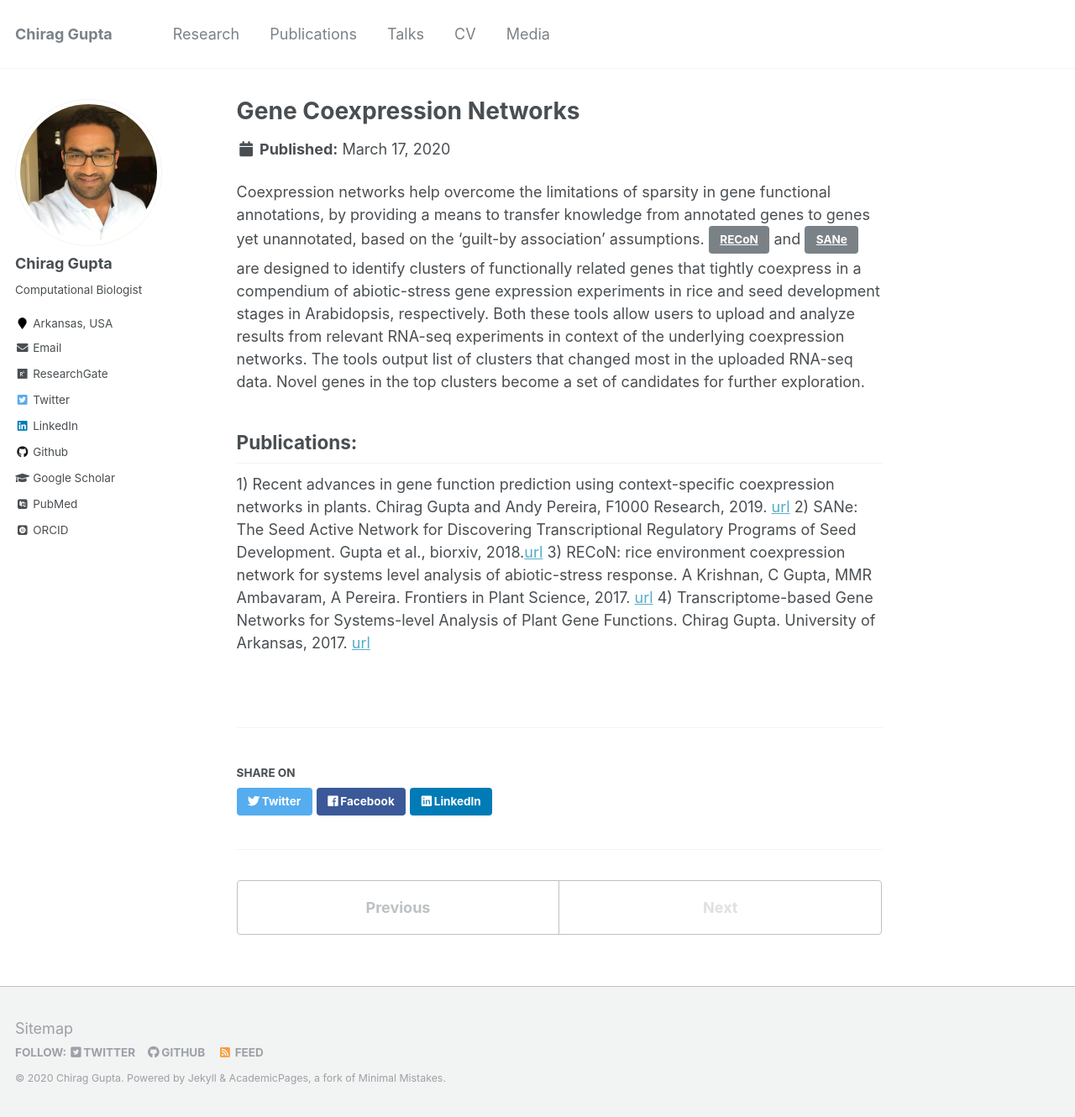
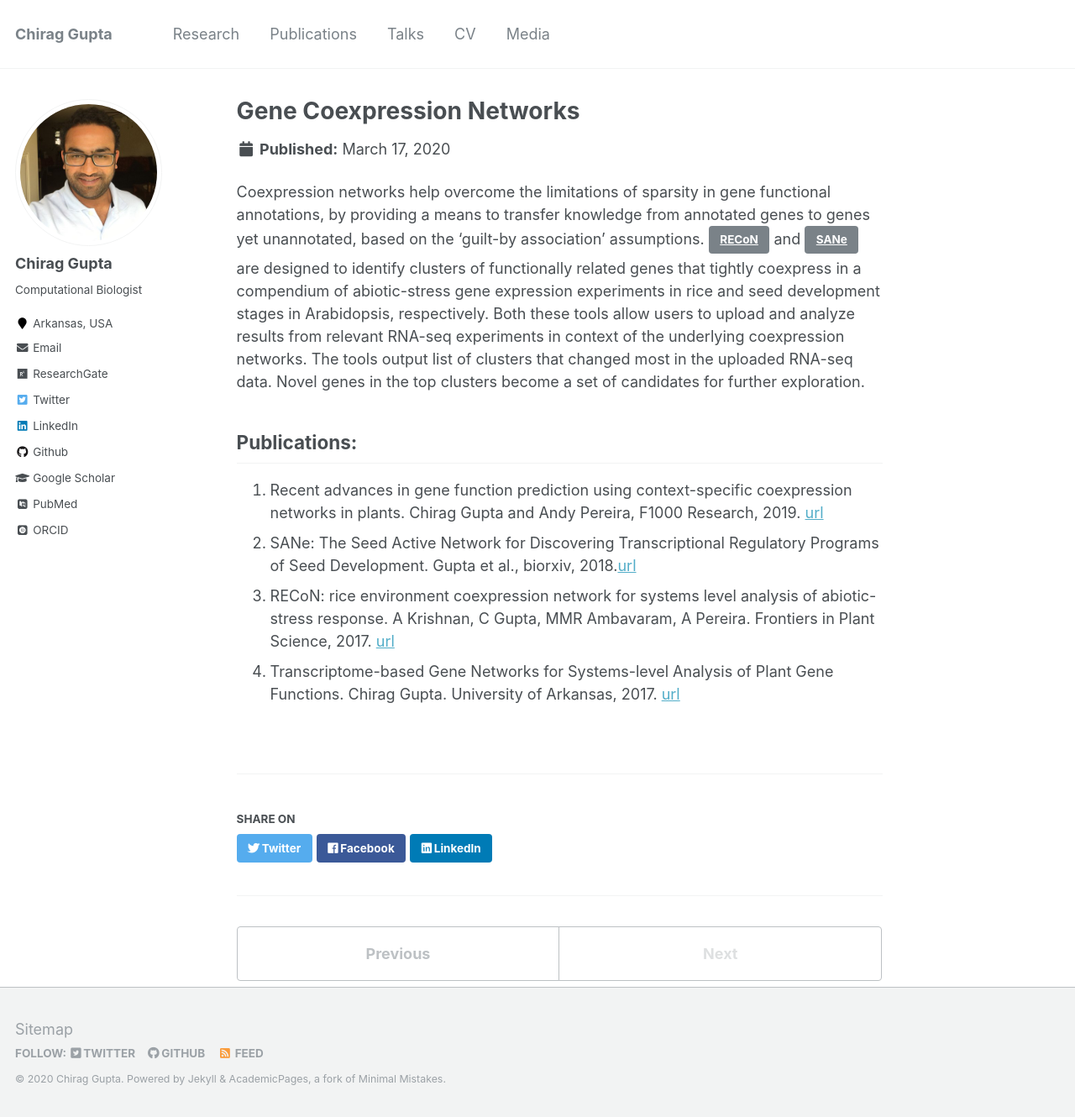
Before and after one commit to cngupta/cngupta.github.io, a Jekyll site: the page built from _portfolio/03_recon.md, in a window 1280 px wide and 1330 px high. Shown: the whole window at 84% size. Built offline with Jekyll 4.4.1, drawn with Linux system fonts in a browser that asks for light colours; some web fonts are replaced.

Commit message:
edit research

```diff
--- a/_portfolio/03_recon.md
+++ b/_portfolio/03_recon.md
@@ -9,7 +9,7 @@ Coexpression networks help overcome the limitations of sparsity in gene function
 
 
 ## Publications:
-1) Recent advances in gene function prediction using context-specific coexpression networks in plants. Chirag Gupta and Andy Pereira,  F1000 Research, 2019. [url](https://www.ncbi.nlm.nih.gov/pmc/articles/PMC6364378/)
-2) SANe: The Seed Active Network for Discovering Transcriptional Regulatory Programs of Seed Development. Gupta et al., biorxiv, 2018.[url](https://www.biorxiv.org/content/10.1101/165894v2)
-3) RECoN: rice environment coexpression network for systems level analysis of abiotic-stress response. A Krishnan, C Gupta, MMR Ambavaram, A Pereira. Frontiers in Plant Science, 2017. [url](https://www.frontiersin.org/articles/10.3389/fpls.2017.01640/full)
-4) Transcriptome-based Gene Networks for Systems-level Analysis of Plant Gene Functions. Chirag Gupta.  University of Arkansas, 2017. [url](https://scholarworks.uark.edu/etd/2526/)
+1. Recent advances in gene function prediction using context-specific coexpression networks in plants. Chirag Gupta and Andy Pereira,  F1000 Research, 2019. [url](https://www.ncbi.nlm.nih.gov/pmc/articles/PMC6364378/)
+2. SANe: The Seed Active Network for Discovering Transcriptional Regulatory Programs of Seed Development. Gupta et al., biorxiv, 2018.[url](https://www.biorxiv.org/content/10.1101/165894v2)
+3. RECoN: rice environment coexpression network for systems level analysis of abiotic-stress response. A Krishnan, C Gupta, MMR Ambavaram, A Pereira. Frontiers in Plant Science, 2017. [url](https://www.frontiersin.org/articles/10.3389/fpls.2017.01640/full)
+4. Transcriptome-based Gene Networks for Systems-level Analysis of Plant Gene Functions. Chirag Gupta.  University of Arkansas, 2017. [url](https://scholarworks.uark.edu/etd/2526/)
```
